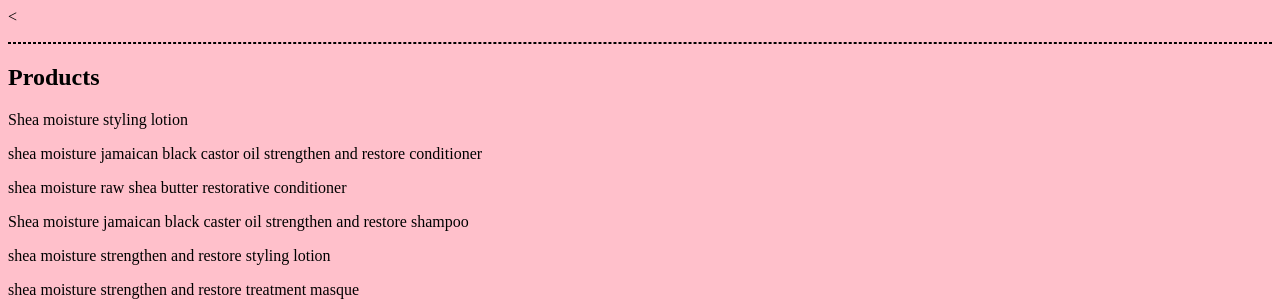
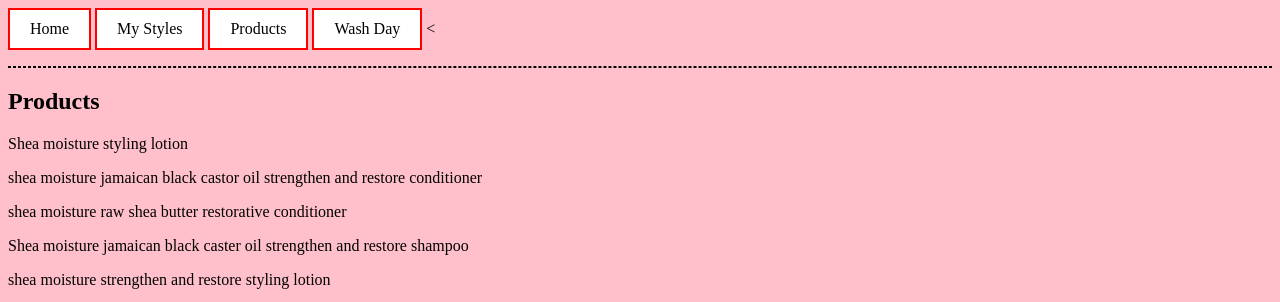
Before and after one commit to slhines/slhines.github.io, a plain HTML site: page webpageproducts.html in a window 1280 px wide. Shown: the top 302 px of the page. Drawn offline with Linux system fonts and the light colour scheme.

Commit message:
Update webpageproducts.html

```diff
--- a/webpageproducts.html
+++ b/webpageproducts.html
@@ -6,6 +6,11 @@
     <link rel="stylesheet" href="style.css">
     <script src="webpagescript.js"></script>
 	</head>
+	<body>
+	<a href="index.html">Home</a>
+<a href="webpagemystyles.html">My Styles</a>
+<a href="webpageproducts.html">Products</a>
+<a href="webpagewashday.html">Wash Day</a>
 	<  <div3>
       <p class="section"><h2><strong>Products</strong></h2>
         <p>Shea moisture styling lotion</p>
```
